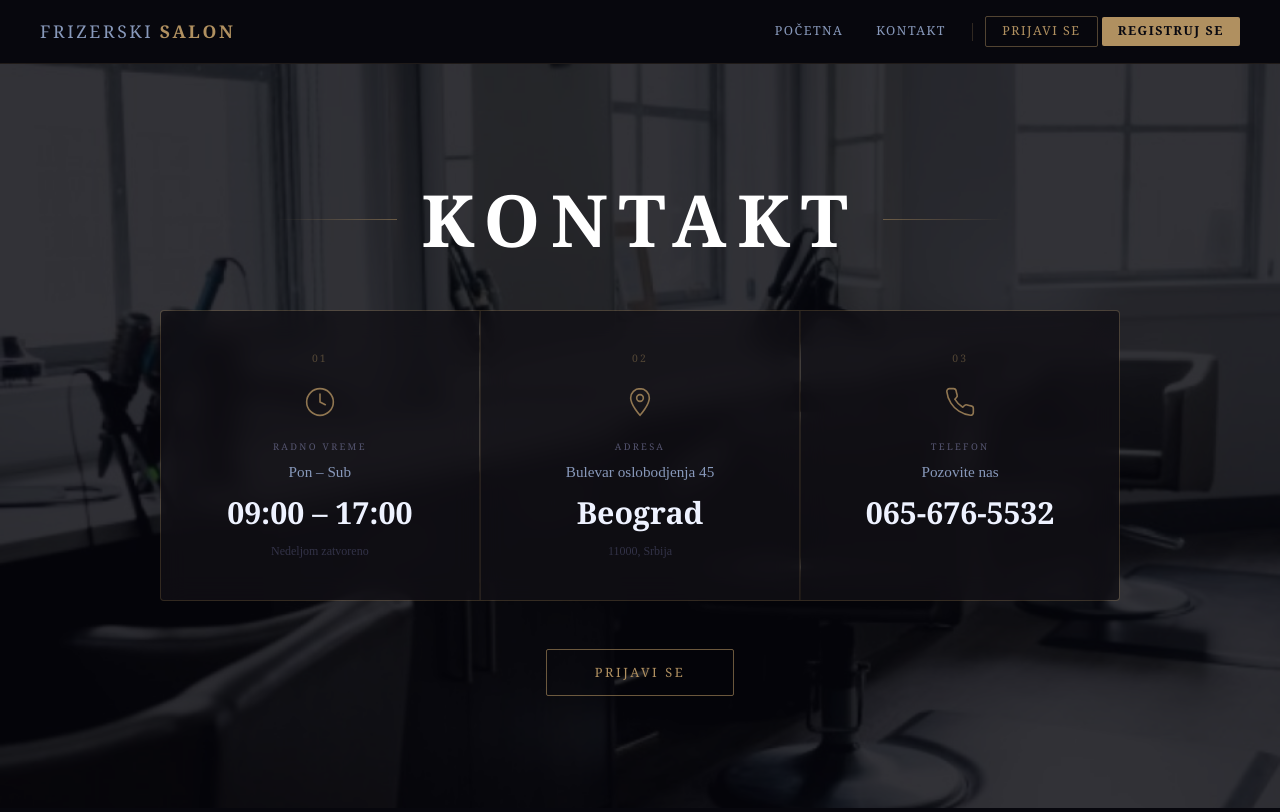
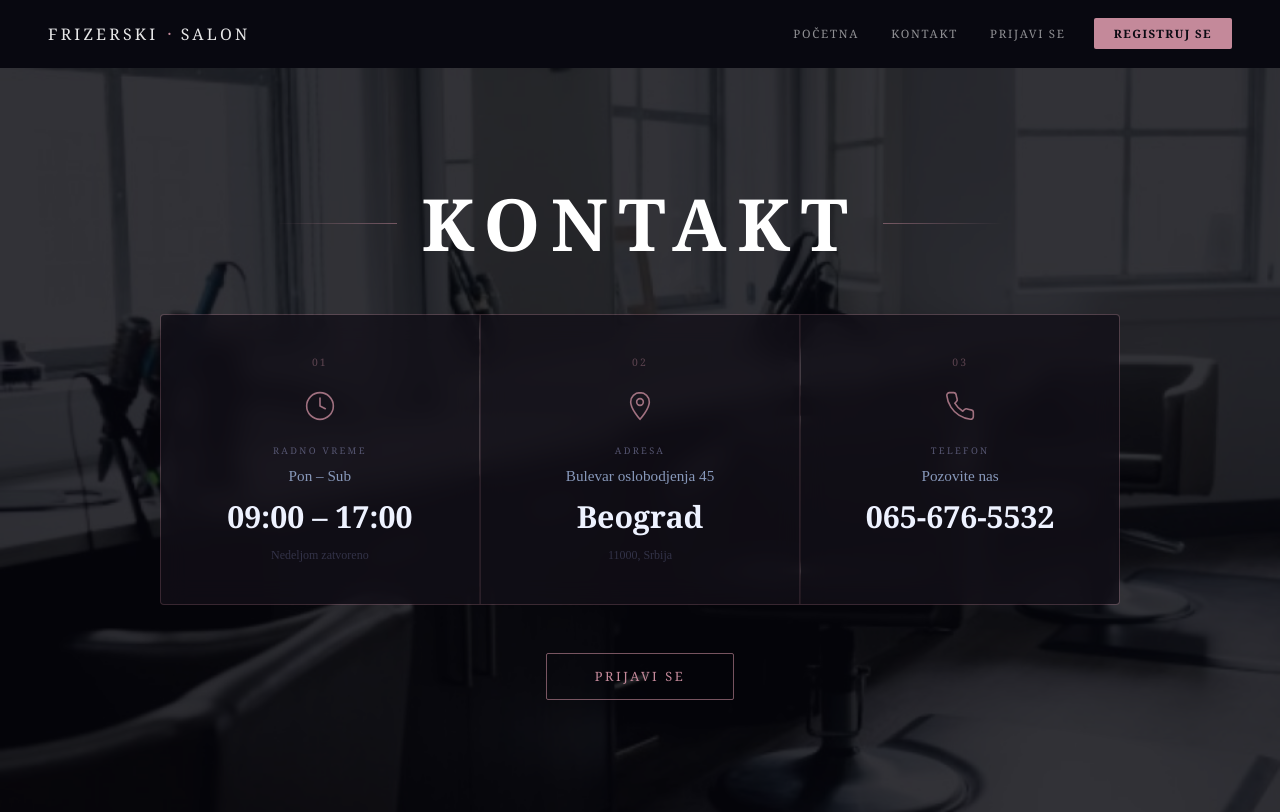
Before and after one commit to jelickatarina/FrizerskiSalonPHP, a PHP site: page /kontakt.php in a window 1280 px wide. Run offline with PHP 8.4, Linux system fonts and the light colour scheme.

Commit message:
Transparent fixed navbar with dusty rose accent, replace all gold colors
- Navbar: fully transparent on hero pages, frosted glass on scroll
- Brand: 'Frizerski · Salon' with rose dot separator
- Nav links: thin underline slide-in on hover
- 'Registruj se' filled rose CTA button
- Dusty rose (#c4899a) replaces gold (#b09060) everywhere in CSS
- Scroll listener adds .scrolled class; non-hero pages get it immediately

https://claude.ai/code/session_018Bj9twGCZ8VuH1wr4mtBf8

```diff
--- a/index.php
+++ b/index.php
@@ -32,5 +32,11 @@
 
 
 <script src="bootstrap-5.3.3-dist/js/bootstrap.bundle.min.js"></script>
+<script>
+  const nav = document.querySelector('.kn-nav');
+  window.addEventListener('scroll', () => {
+    nav.classList.toggle('scrolled', window.scrollY > 10);
+  });
+</script>
 </body>
 </html>
--- a/kontakt.php
+++ b/kontakt.php
@@ -77,5 +77,12 @@
 </div>
 
 <script src="bootstrap-5.3.3-dist/js/bootstrap.bundle.min.js"></script>
+<script>
+  const nav = document.querySelector('.kn-nav');
+  window.addEventListener('scroll', () => {
+    nav.classList.toggle('scrolled', window.scrollY > 10);
+  });
+  nav.classList.add('scrolled');
+</script>
 </body>
 </html>
--- a/menu.php
+++ b/menu.php
@@ -5,8 +5,9 @@
 ?>
 <nav class="kn-nav">
   <a class="kn-brand" href="index.php">
-    <span class="kn-brand-thin">Frizerski</span>
-    <span class="kn-brand-bold">Salon</span>
+    <span class="kn-brand-word">Frizerski</span>
+    <span class="kn-brand-dot">·</span>
+    <span class="kn-brand-word">Salon</span>
   </a>
 
   <button class="kn-toggler" onclick="this.closest('nav').classList.toggle('kn-open')" aria-label="Meni">
@@ -24,12 +25,10 @@
     <li><a href="korisnici.php">Korisnici</a></li>
     <?php endif; ?>
     <?php if($nivo=='0'): ?>
-    <li class="kn-sep"></li>
-    <li><a href="prijava.php" class="kn-link-outline">Prijavi se</a></li>
-    <li><a href="registracija.php" class="kn-link-fill">Registruj se</a></li>
+    <li><a href="prijava.php">Prijavi se</a></li>
+    <li><a href="registracija.php" class="kn-cta">Registruj se</a></li>
     <?php else: ?>
-    <li class="kn-sep"></li>
-    <li><a href="odjava.php" class="kn-link-outline">Odjava</a></li>
+    <li><a href="odjava.php">Odjava</a></li>
     <?php endif; ?>
   </ul>
 </nav>
--- a/mojstil.css
+++ b/mojstil.css
@@ -1,49 +1,58 @@
 /* ── Navbar ───────────────────────────────────────── */
 .kn-nav {
-    position: sticky;
+    position: fixed;
     top: 0;
+    left: 0;
+    right: 0;
     z-index: 1000;
     display: flex;
     align-items: center;
     justify-content: space-between;
-    padding: 0 2.5rem;
-    height: 64px;
-    background: rgba(8, 8, 14, 0.85);
-    backdrop-filter: blur(14px);
-    -webkit-backdrop-filter: blur(14px);
-    border-bottom: 1px solid rgba(176, 144, 96, 0.15);
+    padding: 0 3rem;
+    height: 68px;
+    background: transparent;
+    transition: background 0.4s, border-color 0.4s;
+    border-bottom: 1px solid transparent;
 }
+
+.kn-nav.scrolled {
+    background: rgba(6, 6, 12, 0.88);
+    backdrop-filter: blur(16px);
+    -webkit-backdrop-filter: blur(16px);
+    border-bottom-color: rgba(196, 137, 154, 0.12);
+}
+
+/* Offset za sadržaj ispod fixed navbara */
+body { padding-top: 68px; }
+body.index-page { padding-top: 0; }
+body.index-page .hero-section { margin-top: -68px; padding-top: 68px; }
 
 .kn-brand {
     text-decoration: none;
     display: flex;
-    align-items: baseline;
-    gap: 0.4rem;
-    letter-spacing: 0.08em;
+    align-items: center;
+    gap: 0.5rem;
 }
 
-.kn-brand-thin {
+.kn-brand-word {
     font-family: Cambria, Cochin, Georgia, serif;
-    font-size: 1.1rem;
-    font-weight: 300;
-    color: #8899bb;
+    font-size: 1rem;
+    font-weight: 400;
+    color: rgba(255,255,255,0.9);
     text-transform: uppercase;
-    letter-spacing: 0.15em;
+    letter-spacing: 0.2em;
 }
 
-.kn-brand-bold {
-    font-family: Cambria, Cochin, Georgia, serif;
-    font-size: 1.1rem;
-    font-weight: 700;
-    color: #b09060;
-    text-transform: uppercase;
-    letter-spacing: 0.15em;
+.kn-brand-dot {
+    color: #c4899a;
+    font-size: 1.2rem;
+    line-height: 1;
 }
 
 .kn-links {
     display: flex;
     align-items: center;
-    gap: 0.25rem;
+    gap: 0rem;
     list-style: none;
     margin: 0;
     padding: 0;
@@ -51,50 +60,53 @@
 
 .kn-links li a {
     display: block;
-    padding: 0.4rem 0.9rem;
+    padding: 0.5rem 1rem;
     font-family: Cambria, Cochin, Georgia, serif;
-    font-size: 0.78rem;
-    letter-spacing: 0.12em;
+    font-size: 0.72rem;
+    letter-spacing: 0.15em;
     text-transform: uppercase;
-    color: #8899bb;
+    color: rgba(255,255,255,0.55);
     text-decoration: none;
-    border-radius: 2px;
+    position: relative;
     transition: color 0.2s;
 }
 
-.kn-links li a:hover {
-    color: #eef2ff;
+.kn-links li a::after {
+    content: '';
+    position: absolute;
+    bottom: 4px;
+    left: 1rem;
+    right: 1rem;
+    height: 1px;
+    background: #c4899a;
+    transform: scaleX(0);
+    transition: transform 0.25s;
 }
 
-.kn-sep {
-    width: 1px;
-    height: 18px;
-    background: rgba(176,144,96,0.25);
-    margin: 0 0.5rem;
+.kn-links li a:hover {
+    color: rgba(255,255,255,0.95);
 }
 
-.kn-link-outline {
-    border: 1px solid rgba(176,144,96,0.45) !important;
-    color: #b09060 !important;
-    padding: 0.35rem 1rem !important;
+.kn-links li a:hover::after {
+    transform: scaleX(1);
 }
 
-.kn-link-outline:hover {
-    border-color: #b09060 !important;
-    color: #b09060 !important;
-    background: rgba(176,144,96,0.08);
+.kn-cta {
+    margin-left: 0.75rem;
+    padding: 0.45rem 1.25rem !important;
+    background: #c4899a !important;
+    color: #0a0a12 !important;
+    font-weight: 700 !important;
+    border-radius: 2px;
+    letter-spacing: 0.12em !important;
+    transition: background 0.2s !important;
 }
 
-.kn-link-fill {
-    background: #b09060 !important;
-    color: #080810 !important;
-    font-weight: 700 !important;
-    padding: 0.35rem 1rem !important;
-}
+.kn-cta::after { display: none !important; }
 
-.kn-link-fill:hover {
-    background: #c8a870 !important;
-    color: #080810 !important;
+.kn-cta:hover {
+    background: #d4a0b0 !important;
+    color: #0a0a12 !important;
 }
 
 /* Hamburger */
@@ -339,11 +350,11 @@ body.kontakt-page {
     flex: 1;
     max-width: 120px;
     height: 1px;
-    background: linear-gradient(to right, transparent, rgba(176,144,96,0.5));
+    background: linear-gradient(to right, transparent, rgba(196,137,154,0.5));
 }
 
 .kp-header-line:last-child {
-    background: linear-gradient(to left, transparent, rgba(176,144,96,0.5));
+    background: linear-gradient(to left, transparent, rgba(196,137,154,0.5));
 }
 
 .kp-title {
@@ -363,8 +374,8 @@ body.kontakt-page {
     flex-wrap: wrap;
     gap: 1.5px;
     width: 100%;
-    background: rgba(176,144,96,0.15);
-    border: 1px solid rgba(176,144,96,0.15);
+    background: rgba(196,137,154,0.15);
+    border: 1px solid rgba(196,137,154,0.15);
     border-radius: 4px;
     overflow: hidden;
 }
@@ -390,22 +401,22 @@ body.kontakt-page {
 }
 
 .kp-card--mid {
-    border-left: 1px solid rgba(176,144,96,0.15);
-    border-right: 1px solid rgba(176,144,96,0.15);
+    border-left: 1px solid rgba(196,137,154,0.15);
+    border-right: 1px solid rgba(196,137,154,0.15);
 }
 
 .kp-card-num {
     font-family: Cambria, Cochin, Georgia, serif;
     font-size: 0.65rem;
     letter-spacing: 0.2em;
-    color: rgba(176,144,96,0.4);
+    color: rgba(196,137,154,0.4);
     margin-bottom: 0.8rem;
 }
 
 .kp-card-icon {
     width: 32px;
     height: 32px;
-    color: #b09060;
+    color: #c4899a;
     opacity: 0.8;
     margin-bottom: 1rem;
 }
@@ -448,8 +459,8 @@ body.kontakt-page {
 .kp-btn {
     display: inline-block;
     padding: 0.8rem 3rem;
-    border: 1px solid rgba(176,144,96,0.6);
-    color: #b09060;
+    border: 1px solid rgba(196,137,154,0.6);
+    color: #c4899a;
     font-family: Cambria, Cochin, Georgia, serif;
     font-size: 0.8rem;
     letter-spacing: 0.2em;
```
Also changed, not shown: other parts of mojstil.css (+14 -15 lines).
